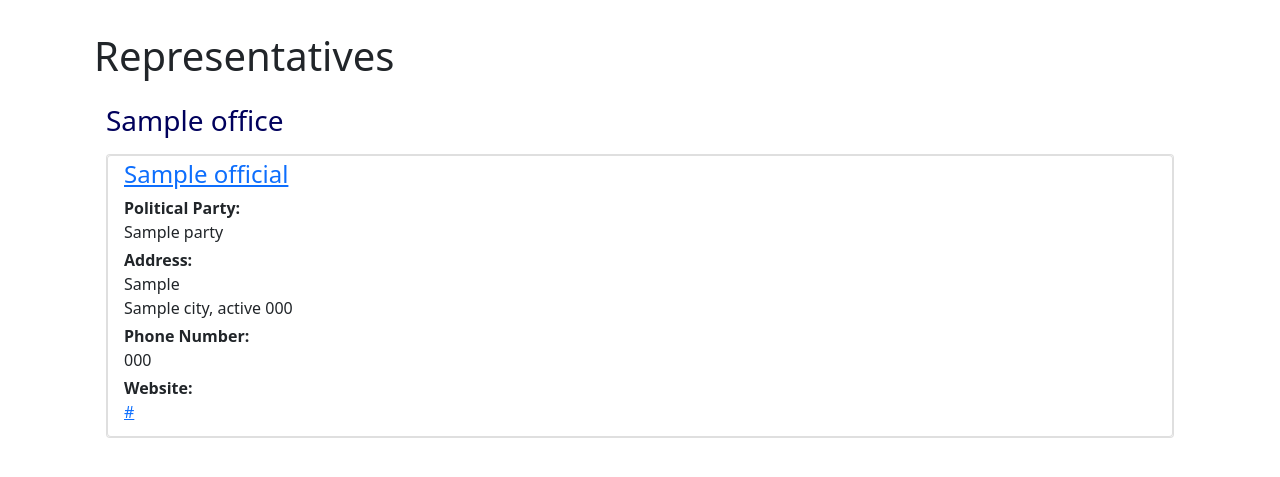
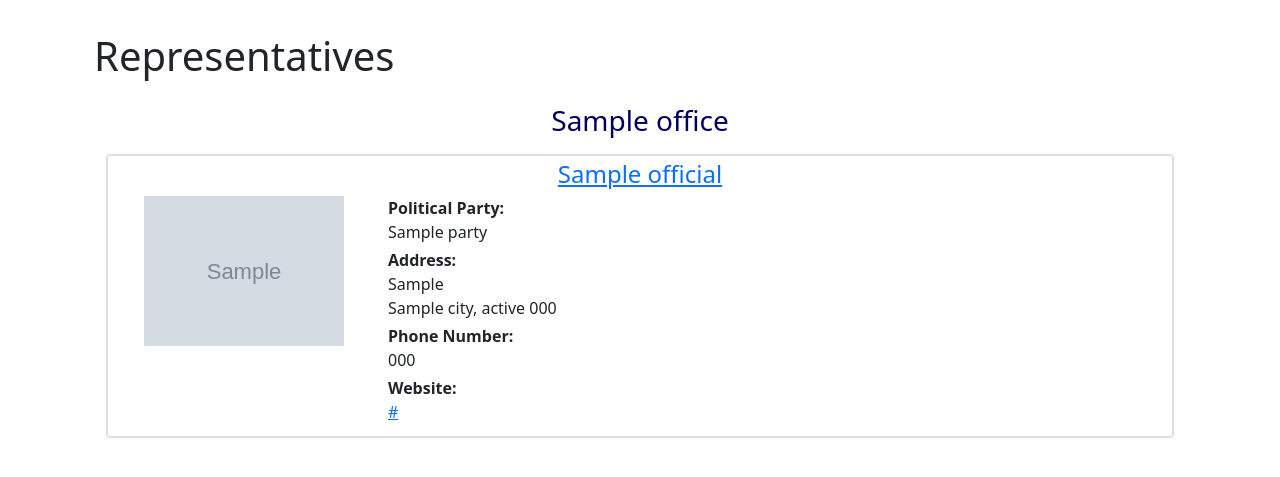
Before and after one commit to philipbrowne/Voter-Info, a Flask app: template templates/representatives.html in a window 1280 px wide. Shown: the part 66-543 px from the top of the page. Run offline with Flask 2, Linux system fonts and the light colour scheme; the template is opened without the code that fills it: most values are stand-ins (such as "Sample title", 1, 10 or a date in 2020); grey boxes marked "Sample" are stand-in pictures; some libraries are stand-ins or nearby versions.

Commit message:
add photos for representatives

```diff
--- a/app.py
+++ b/app.py
@@ -221,6 +221,9 @@ def get_representatives():
     resp = requests.get(
         f'https://www.googleapis.com/civicinfo/v2/representatives?key={GOOGLE_CIVIC_API_KEY}&address={address}').text
     response_info = json.loads(resp)
+    # img_urls = []
+    # for representative in response_info['']:
+
     return render_template('representatives.html', resp=response_info)
 
 
--- a/static/style/style.css
+++ b/static/style/style.css
@@ -29,3 +29,19 @@
 #small-flag {
   max-width: 200px;
 }
+
+.rep-photo{
+  width: 200px;
+}
+
+
+@media (max-width: 400px){
+  .rep-photo{
+    width: 120px;
+  }
+}
+@media (max-width: 300px){
+  .rep-photo{
+    width: 80px;
+  }
+}
--- a/templates/representatives.html
+++ b/templates/representatives.html
@@ -1,16 +1,30 @@
 {% extends 'base.html' %} {% block content %} <h1>Representatives</h1> {% if resp['offices'] %} <div
     class="container mt-4">{% for office in resp['offices'] %} <div class="d-flex flex-column my-2">
-        <h3 class="card-title dark-blue text-align-center">{{office['name']}}</h5>{% set officialIndices =
+        <h3 class="card-title dark-blue d-flex justify-content-center text-align-center">{{office['name']}}</h5>{% set officialIndices =
             office['officialIndices'] %} {% for index in officialIndices %} <div>
                 <ul class="list-group list-group-flush">
 
                     <div class="card my-2">
                         <li class="list-group-item card-body">
                             <div>
-                                <h4 class="card-subtitle mb-2 dark-blue"> {% if resp['officials'][index]['urls'] %} <a
+                                <h4 class="card-subtitle mb-2 dark-blue d-flex justify-content-center text-align-center"> {% if resp['officials'][index]['urls'] %} <a
                                         href="{{resp['officials'][index]['urls'][0]}}">{% endif
                                         %}{{resp['officials'][index]['name']}}{% if resp['officials'][index]['urls'] %}
-                                    </a> {% endif %} </h6>{% if resp['officials'][index]['party'] %}
+                                    </a> {% endif %} </h4>
+                                    <div class="row">
+                                        <div class="col-md-6 col-lg-3 d-flex flex-column align-items-center">{% if resp['officials'][index]['photoUrl'] %}
+                                            <img src="{{resp['officials'][index]['photoUrl']}}" alt="{{resp['officials'][index]['name']}}" class="rep-photo">
+
+                                            {% elif 'photoUrl' not in resp['officials'][index] and resp['officials'][index]['name'] == 'Joseph R. Biden' %}
+                                            <img src="/assets/images/officials/joe-biden.png" alt="{{resp['officials'][index]['name']}}" class="rep-photo">
+                                            {% elif 'photoUrl' not in resp['officials'][index] and resp['officials'][index]['name'] == 'Kamala D. Harris' %}
+                                            <img src="/assets/images/officials/kamala-harris.png" alt="{{resp['officials'][index]['name']}}" class="rep-photo">
+                                            {% else %}
+                                            <img src="/assets/images/officials/blank-user-photo.png" alt="blank photo" class="rep-photo">
+                                        {% endif %}
+
+                                    </div>
+                                        <div class="col-md-6 col-lg-9">{% if resp['officials'][index]['party'] %}
                                             <div><b>Political
                                                     Party:</b><br>{{resp['officials'][index]['party']}}</div> {% endif %}{% if
                                             resp['officials'][index]['address'] %}<div class="my-1">
@@ -22,8 +36,10 @@
                                                 <b>Phone Number: </b><br> {{resp['officials'][index]['phones'][0]}}
                                             </div> {% endif %}{%if resp['officials'][index]['urls'] %}<div class="my-1">
                                                 <b>Website: </b><br><a
-                                            href="{{resp['officials'][index]['urls'][0]}}">{{resp['officials'][index]['urls'][0]}}</a>
-                                    </div> {% endif %}
+                                                    href="{{resp['officials'][index]['urls'][0]}}">{{resp['officials'][index]['urls'][0]}}</a></div>
+
+                                    </div>
+                                </div>{% endif %}
                             </div>
                         </li>
                     </div> {% endfor %}
```
Also changed, not shown: static/assets/images/officials/blank-user-photo.png (added), static/assets/images/officials/joe-biden.png (added), static/assets/images/officials/kamala-harris.png (added), static/script/representatives.js (added), 1 other file. Lines whose indentation alone changed are shown as unchanged.
